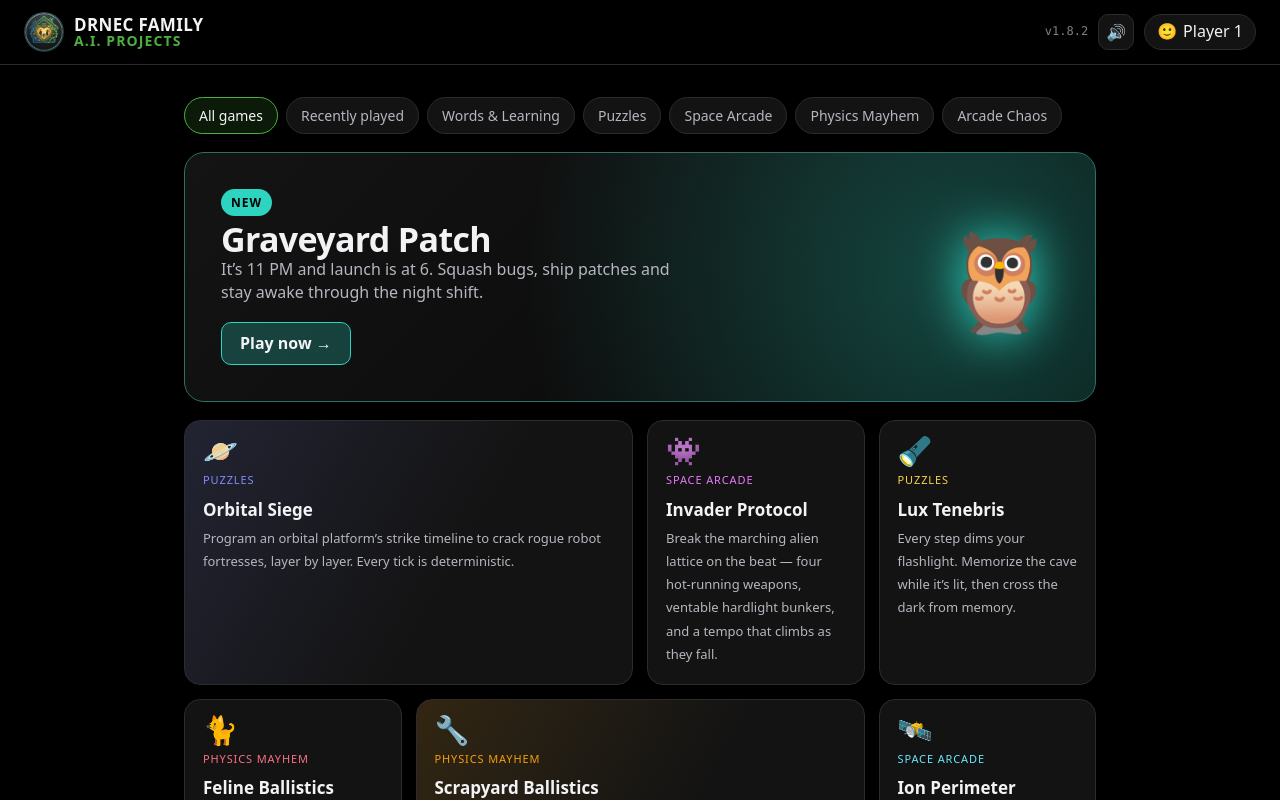
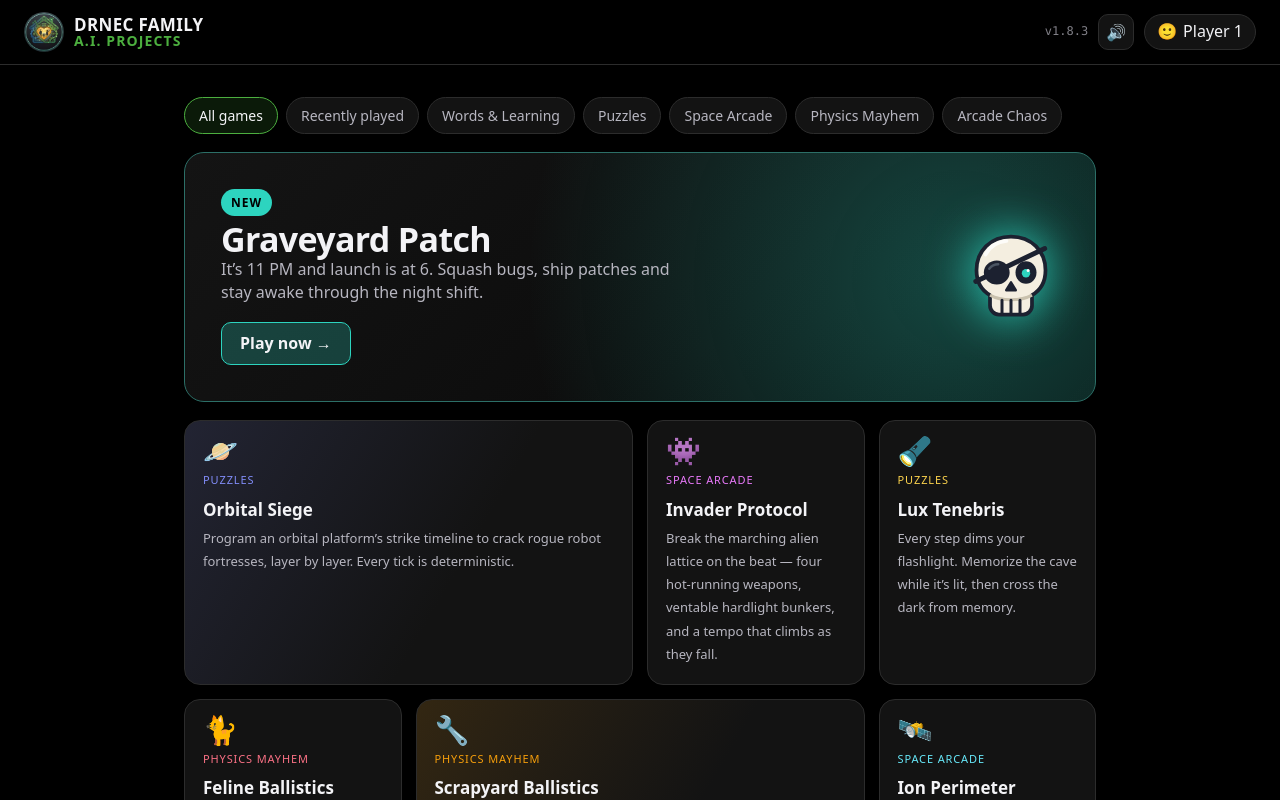
Before and after one commit to michaeldrnec/familyprojects, a React (Vite) app: page / in a window 1280 px wide. Shown: the top 800 px of the page. Built offline with nearby package versions, Linux system fonts and the light colour scheme.

Commit message:
change graveyard patch icon

```diff
--- a/package.json
+++ b/package.json
@@ -1,7 +1,7 @@
 {
   "name": "familyprojects",
   "private": true,
-  "version": "1.8.2",
+  "version": "1.8.3",
   "type": "module",
   "scripts": {
     "dev": "vite",
--- a/src/Home.css
+++ b/src/Home.css
@@ -97,6 +97,12 @@
 
 .hd-bento-icon {
   font-size: 28px;
+}
+
+.hd-icon-img {
+  display: block;
+  width: 1em;
+  height: 1em;
 }
 
 .hd-bento-cat {
--- a/src/Home.tsx
+++ b/src/Home.tsx
@@ -19,6 +19,11 @@ function wideTiles(count: number): Set<number> {
   return new Set(Array.from({ length: wide }, (_, j) => Math.round((j * count) / wide)))
 }
 
+// The project's badge: its drawn image if it has one, else its emoji.
+function ProjectIcon({ p }: { p: Project }) {
+  return p.iconImage ? <img src={p.iconImage} alt="" className="hd-icon-img" /> : p.icon
+}
+
 const RECENT = 'recent'
 const CONTINUE_COUNT = 3
 
@@ -33,7 +38,7 @@ function Tile({ p, wide, note }: { p: Project; wide: boolean; note?: string }) {
   return (
     <Link to={`/${p.slug}`} className={`hd-bento-tile ${wide ? 'wide' : ''}`} style={accentStyle(p)}>
       <span className="hd-bento-icon" aria-hidden="true">
-        {p.icon}
+        <ProjectIcon p={p} />
       </span>
       <span className="hd-bento-cat">{p.category}</span>
       <h3>{p.title}</h3>
@@ -87,7 +92,7 @@ function Home() {
             {recentProjects.slice(0, CONTINUE_COUNT).map((p) => (
               <Link key={p.slug} to={`/${p.slug}`} className="hd-continue-card" style={accentStyle(p)}>
                 <span className="hd-continue-icon" aria-hidden="true">
-                  {p.icon}
+                  <ProjectIcon p={p} />
                 </span>
                 <span className="hd-continue-text">
                   <strong>{p.title}</strong>
@@ -109,7 +114,7 @@ function Home() {
             <span className="hd-feature-btn">Play now →</span>
           </div>
           <div className="hd-feature-art" aria-hidden="true">
-            {featured.icon}
+            <ProjectIcon p={featured} />
           </div>
         </Link>
       )}
--- a/src/projects.ts
+++ b/src/projects.ts
@@ -45,6 +45,8 @@ export interface Project {
   description: string
   category: Category
   icon: string // a single emoji/glyph used as the project's badge
+  // A drawn badge (a file in public/) shown instead of the emoji, for icons no emoji covers.
+  iconImage?: string
   accent: string // the project's signature color, used for glows and tints
   // Loaded on demand, so the homepage doesn't download every game.
   component: LazyExoticComponent<ComponentType>
@@ -216,7 +218,8 @@ export const projects: Project[] = [
     title: 'Graveyard Patch',
     description: 'It’s 11 PM and launch is at 6. Squash bugs, ship patches and stay awake through the night shift.',
     category: 'Arcade Chaos',
-    icon: '🦉',
+    icon: '💀',
+    iconImage: '/graveyard_patch_icon.svg',
     accent: '#2dd4bf',
     component: lazyGame(() => import('./projects/graveyard-patch/GraveyardPatch')),
     fullscreen: true,
```
Also changed, not shown: public/graveyard_patch_icon.svg (added), 1 other file (tests, documents, lock files or other folders).
